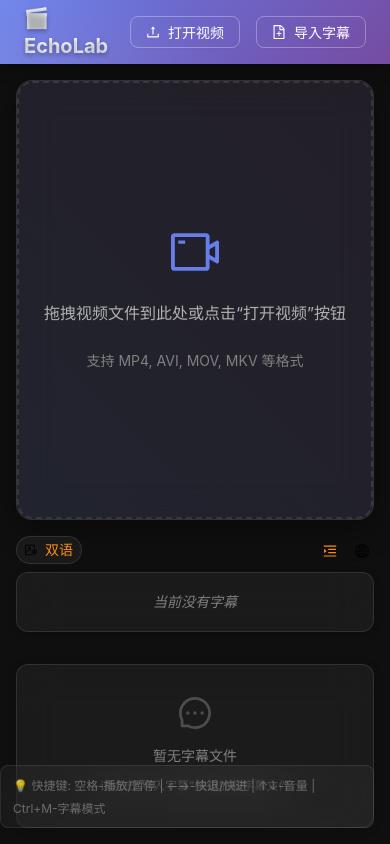
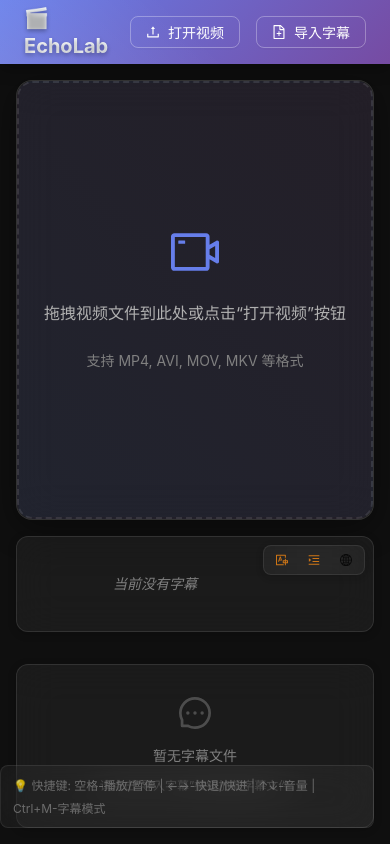
Before and after one commit to mkdir700/echolab, a React (Vite) app in the folder src/renderer/: page / in a window 390 px wide. Built offline with nearby package versions, Linux system fonts and the light colour scheme.

Commit message:
feat: 更新字幕展示组件样式，添加浮动控制按钮及其样式，优化响应式设计

```diff
--- a/src/renderer/src/App.css
+++ b/src/renderer/src/App.css
@@ -20,6 +20,13 @@
   --shadow-md: 0 4px 16px rgba(0, 0, 0, 0.3);
   --shadow-lg: 0 8px 32px rgba(0, 0, 0, 0.4);
   --transition: all 0.3s cubic-bezier(0.4, 0, 0.2, 1);
+
+  /* Z-index 层级定义 */
+  --z-index-base: 1;
+  --z-index-controls: 1000;
+  --z-index-dropdown: 1010;
+  --z-index-modal: 1020;
+  --z-index-toast: 1030;
 }
 
 * {
@@ -134,121 +141,6 @@ body {
   width: 100%; /* 使用100%宽度 */
 }
 
-.subtitle-display-header {
-  display: flex;
-  justify-content: space-between;
-  align-items: center;
-  margin-bottom: 12px;
-  height: 32px;
-  position: relative;
-}
-
-.subtitle-mode-indicator {
-  display: flex;
-  align-items: center;
-  padding: 4px 12px;
-  background: var(--card-bg);
-  border: 1px solid var(--card-border);
-  border-radius: 16px;
-  backdrop-filter: blur(10px);
-  transition: all 0.3s ease;
-}
-
-.subtitle-display-controls {
-  display: flex;
-  align-items: center;
-  gap: 8px;
-  position: relative;
-}
-
-.subtitle-display-controls .ant-btn.active {
-  background-color: var(--accent-color-light) !important;
-  color: var(--accent-color) !important;
-}
-
-.subtitle-mode-selector {
-  position: absolute;
-  bottom: 100%;
-  right: 0;
-  margin-bottom: 8px;
-  background: var(--card-bg);
-  border: 1px solid var(--card-border);
-  border-radius: var(--border-radius);
-  box-shadow: var(--shadow-md);
-  backdrop-filter: blur(20px);
-  padding: 8px;
-  z-index: 10;
-  min-width: 120px;
-  max-height: 180px;
-  overflow-y: auto;
-  animation: fadeInUp 0.3s ease;
-}
-
-@keyframes fadeInUp {
-  0% {
-    opacity: 0;
-    transform: translateY(10px);
-  }
-  100% {
-    opacity: 1;
-    transform: translateY(0);
-  }
-}
-
-/* 当空间不足时向下展开的备选样式 */
-.subtitle-mode-selector.expand-down {
-  bottom: auto;
-  top: 100%;
-  margin-bottom: 0;
-  margin-top: 8px;
-  animation: fadeInDown 0.3s ease;
-}
-
-@keyframes fadeInDown {
-  0% {
-    opacity: 0;
-    transform: translateY(-10px);
-  }
-  100% {
-    opacity: 1;
-    transform: translateY(0);
-  }
-}
-
-.subtitle-mode-selector .ant-btn {
-  border: none !important;
-  margin-bottom: 4px;
-  transition: all 0.3s ease;
-  justify-content: flex-start;
-}
-
-.subtitle-mode-selector .ant-btn:last-child {
-  margin-bottom: 0;
-}
-
-.subtitle-mode-selector .ant-btn:hover {
-  background-color: var(--accent-color-light) !important;
-  transform: translateX(4px);
-}
-
-/* 滚动条样式 */
-.subtitle-mode-selector::-webkit-scrollbar {
-  width: 4px;
-}
-
-.subtitle-mode-selector::-webkit-scrollbar-track {
-  background: transparent;
-}
-
-.subtitle-mode-selector::-webkit-scrollbar-thumb {
-  background: var(--card-border);
-  border-radius: 2px;
-}
-
-.subtitle-mode-selector::-webkit-scrollbar-thumb:hover {
-  background: var(--accent-color);
-}
-
 .subtitle-display-content {
   flex: 1;
   background: var(--card-bg);
@@ -260,7 +152,118 @@ body {
   align-items: center;
   justify-content: center;
   padding: 16px;
-  overflow: hidden;
+  overflow: visible;
+  position: relative;
+}
+
+/* 浮动控制按钮样式 */
+.subtitle-display-controls-floating {
+  position: absolute;
+  top: 12px;
+  right: 12px;
+  z-index: var(--z-index-controls);
+  background: var(--card-bg);
+  border: 1px solid var(--card-border);
+  border-radius: 12px;
+  padding: 4px 8px;
+  backdrop-filter: blur(20px);
+  box-shadow: var(--shadow-sm);
+  transition: all 0.3s ease;
+  opacity: 0.8;
+}
+
+.subtitle-display-controls-floating:hover {
+  opacity: 1;
+  transform: translateY(-1px);
+  box-shadow: var(--shadow-md);
+}
+
+.subtitle-display-controls-floating .ant-btn {
+  border: none !important;
+  padding: 4px 6px !important;
+  transition: all 0.2s ease;
+}
+
+.subtitle-display-controls-floating .ant-btn.active {
+  background-color: var(--accent-color-light) !important;
+  color: var(--accent-color) !important;
+}
+
+/* 浮动控制按钮的模式选择器 */
+.subtitle-display-controls-floating .subtitle-mode-selector {
+  position: absolute;
+  bottom: 100%;
+  right: 0;
+  margin-bottom: 8px;
+  background: var(--card-bg);
+  border: 1px solid var(--card-border);
+  border-radius: var(--border-radius);
+  box-shadow: var(--shadow-lg);
+  backdrop-filter: blur(20px);
+  padding: 8px;
+  z-index: var(--z-index-dropdown);
+  min-width: 120px;
+  max-height: 180px;
+  overflow-y: auto;
+  animation: fadeInUp 0.3s ease;
+}
+
+/* 当空间不足时向下展开的备选样式 */
+.subtitle-display-controls-floating .subtitle-mode-selector.expand-down {
+  bottom: auto;
+  top: 100%;
+  margin-bottom: 0;
+  margin-top: 8px;
+  animation: fadeInDown 0.3s ease;
+}
+
+.subtitle-display-controls-floating .subtitle-mode-selector .ant-btn {
+  border: none !important;
+  margin-bottom: 4px;
+  transition: all 0.3s ease;
+  justify-content: flex-start;
+  width: 100%;
+  text-align: left;
+}
+
+.subtitle-display-controls-floating .subtitle-mode-selector .ant-btn:last-child {
+  margin-bottom: 0;
+}
+
+.subtitle-display-controls-floating .subtitle-mode-selector .ant-btn:hover {
+  background-color: var(--accent-color-light) !important;
+  transform: translateX(4px);
+}
+
+/* 浮动控制按钮模式选择器的滚动条样式 */
+.subtitle-display-controls-floating .subtitle-mode-selector::-webkit-scrollbar {
+  width: 4px;
+}
+
+.subtitle-display-controls-floating .subtitle-mode-selector::-webkit-scrollbar-track {
+  background: transparent;
+}
+
+.subtitle-display-controls-floating .subtitle-mode-selector::-webkit-scrollbar-thumb {
+  background: var(--card-border);
+  border-radius: 2px;
+}
+
+.subtitle-display-controls-floating .subtitle-mode-selector::-webkit-scrollbar-thumb:hover {
+  background: var(--accent-color);
+}
+
+/* 字幕内容包装器 */
+.subtitle-content-wrapper {
+  width: 100%;
+  height: 100%;
+  display: flex;
+  align-items: center;
+  justify-content: center;
+  padding-right: 120px; /* 为浮动控制按钮留出空间 */
+  box-sizing: border-box;
+  overflow: hidden; /* 确保字幕内容不会溢出 */
+  border-radius: var(--border-radius); /* 保持圆角效果 */
 }
 
 .subtitle-placeholder {
@@ -931,18 +934,31 @@ body {
     font-size: 14px;
   }
 
-  .subtitle-mode-indicator {
-    padding: 2px 8px;
+  .subtitle-display-controls .ant-btn {
+    padding: 4px 6px;
+  }
+
+  /* 移动端浮动控制按钮优化 */
+  .subtitle-display-controls-floating {
+    top: 8px;
+    right: 8px;
+    padding: 2px 6px;
+    border-radius: 8px;
+  }
+
+  .subtitle-display-controls-floating .ant-btn {
+    padding: 2px 4px !important;
     font-size: 12px;
   }
 
-  .subtitle-display-header {
-    height: 28px;
-    margin-bottom: 8px;
+  .subtitle-content-wrapper {
+    padding-right: 80px; /* 移动端减少右侧留白 */
   }
 
-  .subtitle-display-controls .ant-btn {
-    padding: 4px 6px;
+  .subtitle-display-controls-floating .subtitle-mode-selector {
+    min-width: 90px;
+    max-height: 120px;
+    font-size: 12px;
   }
 }
 
@@ -1082,3 +1098,26 @@ body {
   margin-bottom: 6px;
   flex-shrink: 0;
 }
+
+/* 动画效果定义 */
+@keyframes fadeInUp {
+  0% {
+    opacity: 0;
+    transform: translateY(10px);
+  }
+  100% {
+    opacity: 1;
+    transform: translateY(0);
+  }
+}
+
+@keyframes fadeInDown {
+  0% {
+    opacity: 0;
+    transform: translateY(-10px);
+  }
+  100% {
+    opacity: 1;
+    transform: translateY(0);
+  }
+}
--- a/src/renderer/src/components/CurrentSubtitleDisplay.tsx
+++ b/src/renderer/src/components/CurrentSubtitleDisplay.tsx
@@ -217,18 +217,20 @@ export function CurrentSubtitleDisplay({
 
   return (
     <div className="current-subtitle-display">
-      <div className="subtitle-display-header">
-        <div className="subtitle-mode-indicator">
+      <div className="subtitle-display-content">
+        {/* 浮动控制按钮 */}
+        <div className="subtitle-display-controls-floating" ref={controlsRef}>
           <Space size="small">
-            {currentModeConfig.icon}
-            <Text style={{ color: currentModeConfig.color, fontWeight: 500 }}>
-              {currentModeConfig.label}
-            </Text>
-          </Space>
-        </div>
+            {/* 模式指示器 - 仅显示图标 */}
+            <Tooltip title={`当前模式: ${currentModeConfig.label}`}>
+              <Button
+                type="text"
+                size="small"
+                icon={currentModeConfig.icon}
+                style={{ color: currentModeConfig.color }}
+              />
+            </Tooltip>
 
-        <div className="subtitle-display-controls" ref={controlsRef}>
-          <Space size="small">
             {/* 快速切换按钮 */}
             <Tooltip title="快速切换显示模式 (Ctrl+M)">
               <Button
@@ -282,9 +284,10 @@ export function CurrentSubtitleDisplay({
             </div>
           )}
         </div>
+
+        {/* 字幕内容 */}
+        <div className="subtitle-content-wrapper">{renderSubtitleContent}</div>
       </div>
-
-      <div className="subtitle-display-content">{renderSubtitleContent}</div>
     </div>
   )
 }
```
